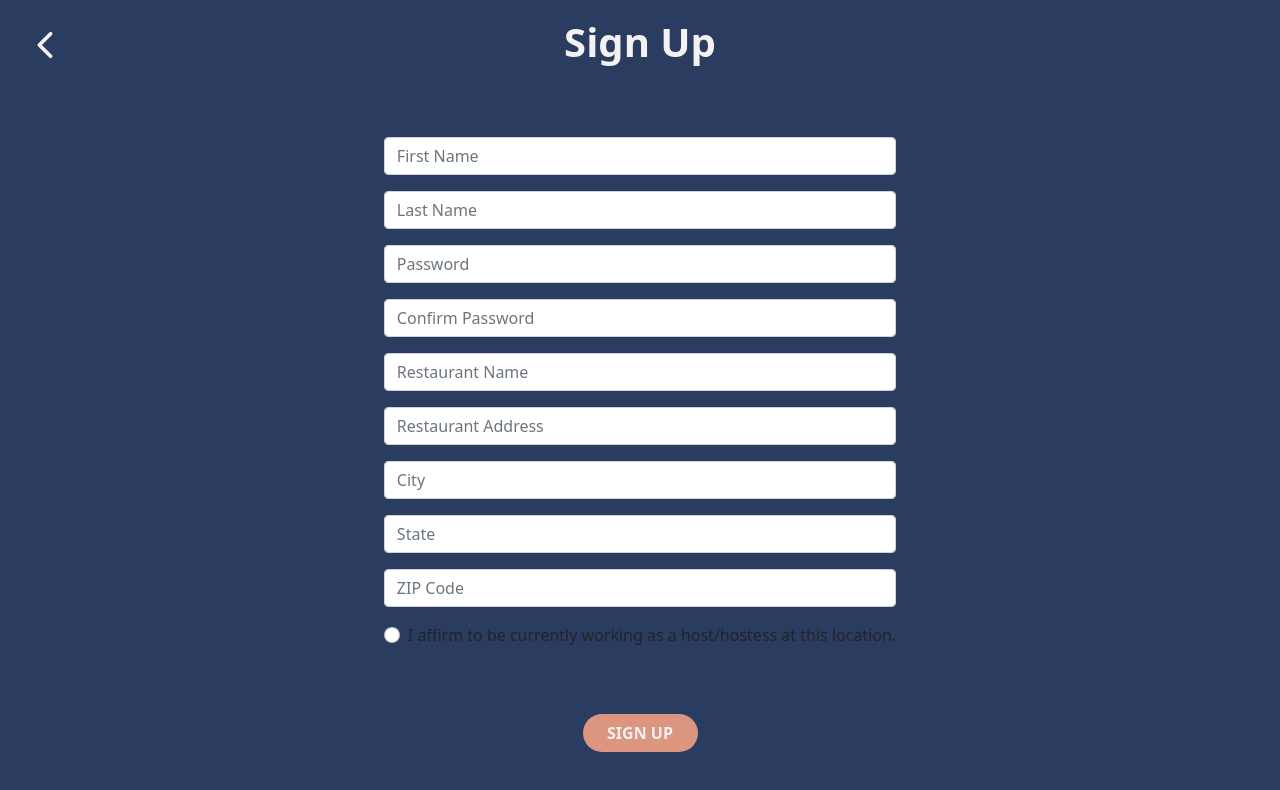
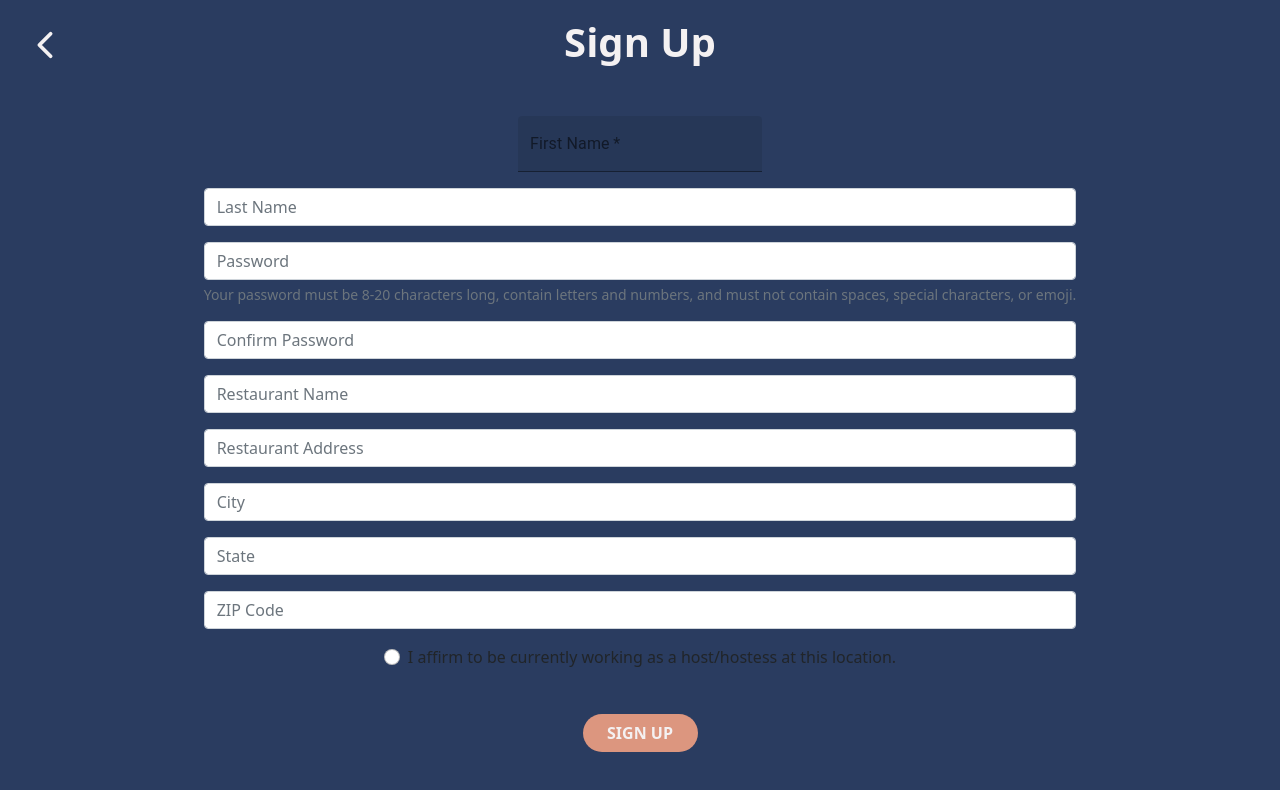
Before and after one commit to Mkamboykos/Zerbez-pwa, a React (Create React App) app: page /SignUp in a window 1280 px wide. Shown: the top 790 px of the page. Built offline with nearby package versions, Linux system fonts and the light colour scheme.

Commit message:
Set up material-ui textfields

```diff
--- a/package.json
+++ b/package.json
@@ -4,6 +4,7 @@
   "private": true,
   "homepage": "./",
   "dependencies": {
+    "@material-ui/core": "^4.12.2",
     "@testing-library/jest-dom": "^5.12.0",
     "@testing-library/react": "^11.2.7",
     "@testing-library/user-event": "^12.8.3",
--- a/src/Login_Page/SignUp.js
+++ b/src/Login_Page/SignUp.js
@@ -1,77 +1,98 @@
-import React from 'react'
+import React, { useState, Col, makeStyles } from 'react'
 import {Link} from 'react-router-dom'
 import {Form} from 'react-bootstrap'
+import {TextField} from '@material-ui/core'
+
 import {IoChevronBack} from 'react-icons/io5'
 
 /*   SignUp.js is rendered in App.js    */
 
 function SignUp() {
 
+    const [validated, setValidated] = useState(false);
+
+    const handleSubmit = (event) => {
+        const form = event.currentTarget;
+        if (form.checkValidity() === false) {
+            event.preventDefault();
+            event.stopPropagation();
+        }
+
+        setValidated(true);
+    };
+
+
     return(
         <div className="SignUp_Page_Container">
             <Link to="/" className="link"><IoChevronBack className="Back_button_SignUp"/></Link>
             <h1 className="SignUp_Page_Title">Sign Up</h1>
 
-            <Form>
-                <Form.Group className="" controlId="formBasicEmail">
-                    <Form.Control
-                        type="email"
-                        placeholder="First Name"
+            <Form noValidate validated={validated} onSubmit={handleSubmit}>
+                <Form.Group controlId="validationCustom01" as={Col} md="4">
+                    <TextField
+                        required
+                        className="signUp_TextField"
+                        variant ="filled"
+                        label="First Name"
+                        type="text"
                     />
                 </Form.Group>
 
-                <Form.Group className="" controlId="formBasicEmail">
-                    <Form.Control
-                        type="email"
-                        placeholder="Last Name"
-                    />
+                <Form.Group controlId="validationCustom02" as={Col} md="4">
+                    <Form.Control required type="text" placeholder="Last Name" />
                 </Form.Group>
 
-                <Form.Group className="" controlId="formBasicEmail">
+                <Form.Group className="" htmlFor="inputPassword5" controlId="formBasicEmail">
                     <Form.Control
-                        type="email"
+                        type="password"
+                        id="inputPassword5"
+                        aria-describedby="passwordHelpBlock"
                         placeholder="Password"
                     />
+                    <Form.Text id="passwordHelpBlock" muted>
+                        Your password must be 8-20 characters long, contain letters and numbers, and
+                        must not contain spaces, special characters, or emoji.
+                    </Form.Text>
                 </Form.Group>
 
                 <Form.Group className="" controlId="formBasicPassword">
                     <Form.Control
-                        type="password"
+                        type="confirmPassword"
                         placeholder="Confirm Password"
                     />
                 </Form.Group>
 
                 <Form.Group className="" controlId="formBasicPassword">
                     <Form.Control
-                        type="password"
+                        type="restaurantName"
                         placeholder="Restaurant Name"
                     />
                 </Form.Group>
 
                 <Form.Group className="" controlId="formBasicPassword">
                     <Form.Control
-                        type="password"
+                        type="restaurantAddress"
                         placeholder="Restaurant Address"
                     />
                 </Form.Group>
 
                 <Form.Group className="" controlId="formBasicPassword">
                     <Form.Control
-                        type="password"
+                        type="city"
                         placeholder="City"
                     />
                 </Form.Group>
 
                 <Form.Group className="" controlId="formBasicPassword">
                     <Form.Control
-                        type="password"
+                        type="state"
                         placeholder="State"
                     />
                 </Form.Group>
 
                 <Form.Group className="" controlId="formBasicPassword">
                     <Form.Control
-                        type="password"
+                        type="zipCode"
                         placeholder="ZIP Code"
                     />
                 </Form.Group>
@@ -82,7 +103,6 @@ function SignUp() {
                         label="I affirm to be currently working as a host/hostess at this location."
                     />
                 </Form.Group>
-
             </Form>
 
             <button className="signUp_button_two"><Link to="/DashBoard" className="link">SIGN UP</Link></button>
--- a/src/index.css
+++ b/src/index.css
@@ -264,6 +264,10 @@ input#formPlaintextEmail.captchaBar.form-control::placeholder{
   font-weight: bold;
   padding: 0;
   background-color: #DC967F;
+}
+
+input {
+ color: #F4F1F2 !important;
 }
 
 
```
Also changed, not shown: 1 other file (tests, documents, lock files or other folders).
